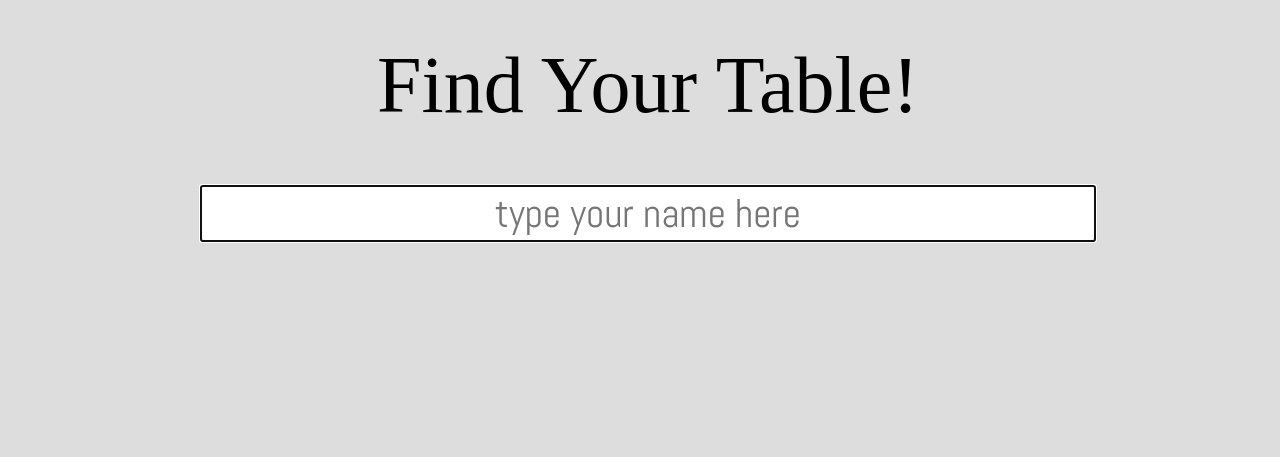
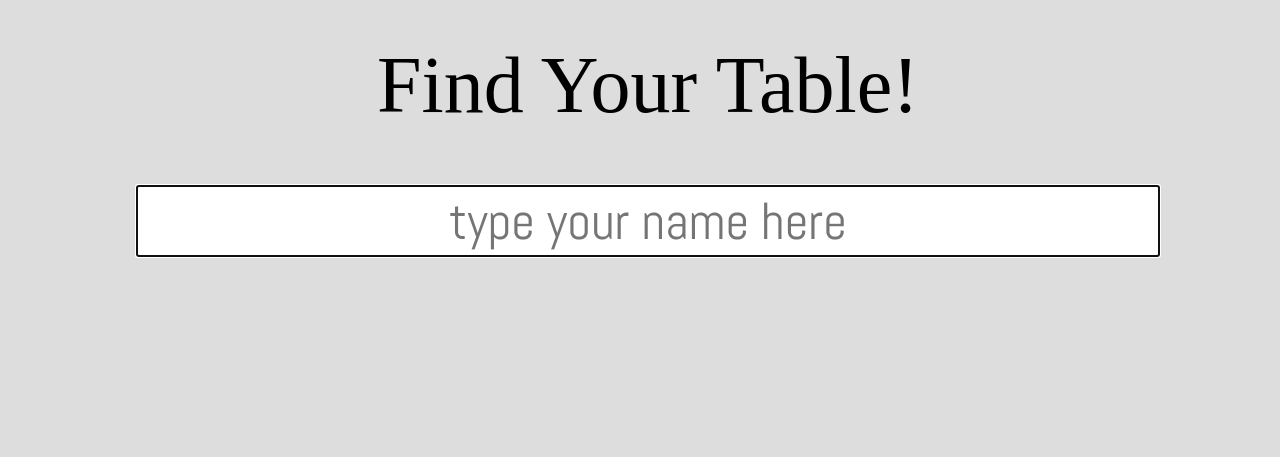
Before and after one commit to cswanson310/wedding, a Flask app: page /table in a window 1280 px wide. Shown: the top 457 px of the page. Run offline with Flask 2, Linux system fonts and the light colour scheme; some web fonts are replaced.

Commit message:
Enlarge fonts, use correct name for font

```diff
--- a/static/table.css
+++ b/static/table.css
@@ -1,6 +1,6 @@
 @font-face {
-  font-family: florence;
-  src: url('fonts/Florence-Regular.otf');
+  font-family: fortunates;
+  src: url('fonts/Fortunates-December.ttf');
 }
 
 @font-face {
@@ -9,7 +9,7 @@
 }
 
 #title {
-  font: 80px 'Fortunates December';
+  font: 80px fortunates;
   text-align: center;
   margin-top: 5vh;
 }
@@ -30,11 +30,11 @@
   margin-left: auto;
   margin-right: auto;
   text-align: center;
-  width: 70vw;
-  font: 40px abel;
+  width: 80vw;
+  font: 52px abel;
   position: relative;
   left: 50%;
-  margin-left: -35vw;
+  margin-left: -40vw;
 }
 
 ul {
@@ -44,11 +44,11 @@ ul {
 
 .result {
   position: relative;
-  width: 69vw;
+  width: 79vw;
   left: 50%;
-  margin-left: -35vw;
+  margin-left: -40vw;
   background: #f7f7f7;
-  font: 40px abel;
+  font: 52px abel;
   line-height: normal;
   list-style-type: none;
   display: block;
```
